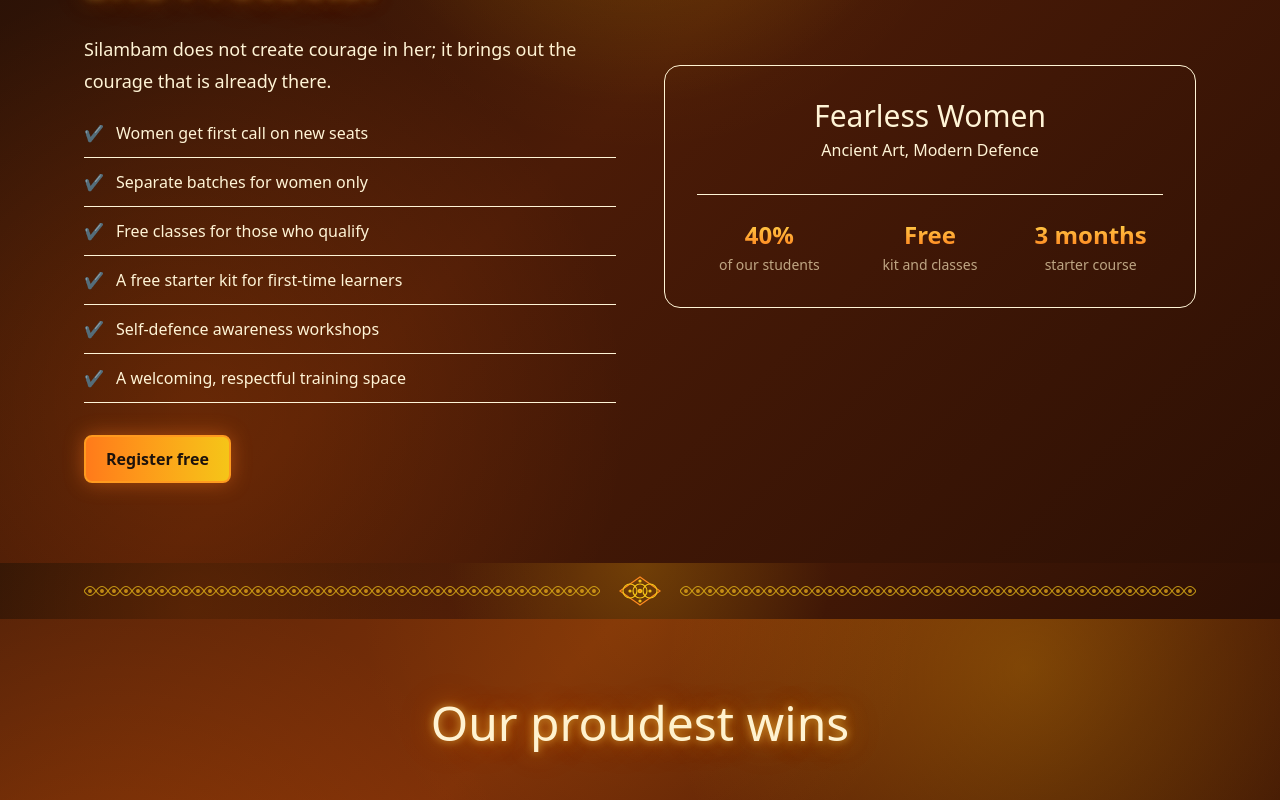
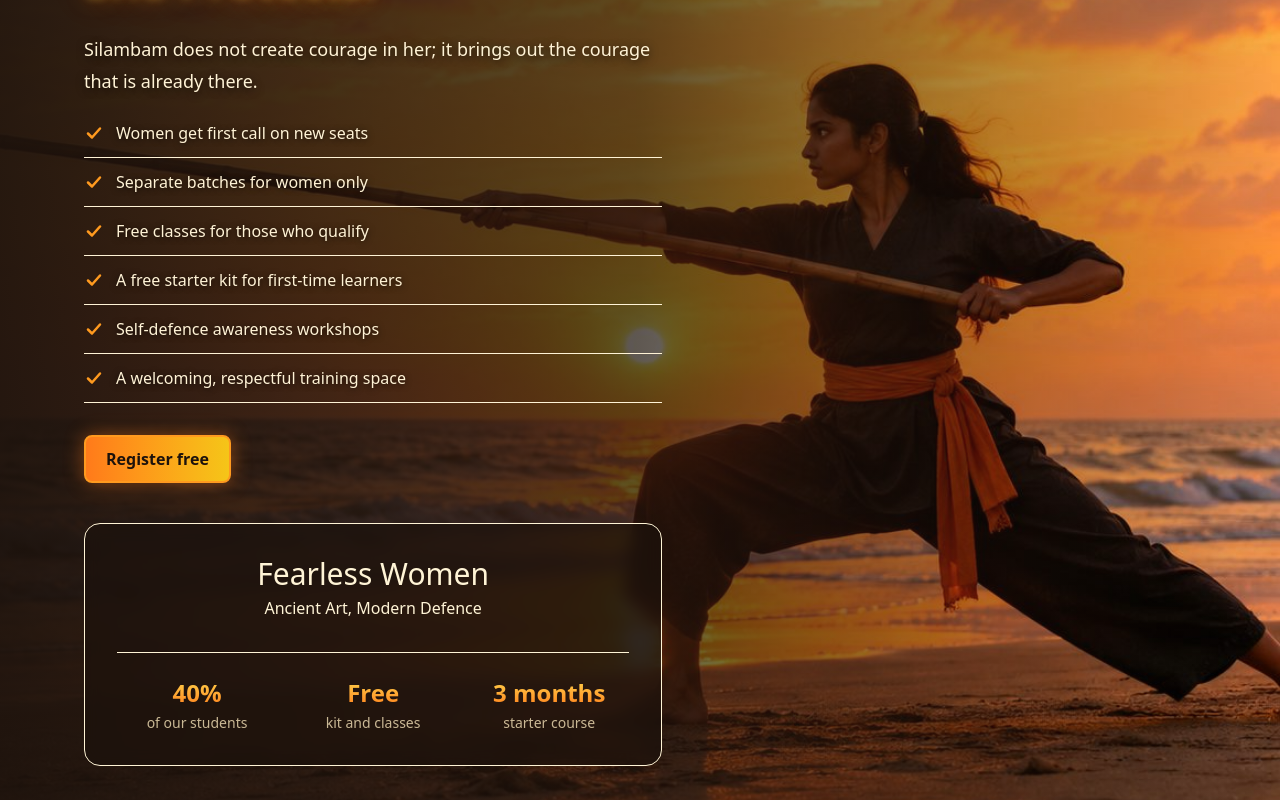
Before and after one commit to Selvi-lab/Silambam-Academy-deployment, a Next.js app: page / in a window 1280 px wide. Shown: the part 4600-5400 px from the top of the page. Built offline with nearby package versions, Linux system fonts and the light colour scheme; a web font is replaced by a local one.

Commit message:
Orange-yellow theme, new hero and section backgrounds

```diff
--- a/app/page.tsx
+++ b/app/page.tsx
@@ -1041,49 +1041,89 @@ function Training() {
 
 function Women() {
   return (
-    <section id="women" className="scroll-mt-20 bg-umber py-16 sm:py-20">
-      <div className="mx-auto grid max-w-6xl items-center gap-10 px-4 sm:px-5 md:grid-cols-2 md:gap-12">
-        <div>
+    <section
+      id="women"
+      className="relative scroll-mt-20 overflow-hidden bg-umber py-16 sm:py-20"
+    >
+      {/* Background photo: she stays on the right side */}
+      <Image
+        src="/women-bg.jpg"
+        alt="A woman practising Silambam with a bamboo staff on the beach at sunset"
+        fill
+        sizes="100vw"
+        className="object-cover object-right"
+      />
+
+      {/* Overlay: dark on the left where the text is, clear on the right where she stands.
+          On phones (no space beside the text) it is darker all over. */}
+      <div
+        aria-hidden
+        className="absolute inset-0 bg-gradient-to-b from-[#1C120C]/85 via-[#1C120C]/75 to-[#1C120C]/85 md:bg-gradient-to-r md:from-[#1C120C]/95 md:via-[#1C120C]/70 md:to-[#1C120C]/0"
+      />
+
+      <div className="relative z-10 mx-auto max-w-6xl px-4 sm:px-5">
+        <div className="md:max-w-[52%]">
           <h2 className="glow-text font-display text-3xl leading-tight text-sand sm:text-5xl">
             She Learns. She Leads. She Protects.
           </h2>
-          <p className="mt-6 text-base leading-8 sm:text-lg">
+          <p className="mt-6 text-base leading-8 text-[#FFF3D6] [text-shadow:0_2px_8px_rgba(0,0,0,0.7)] sm:text-lg">
             Silambam does not create courage in her; it brings out the courage that is already there.
           </p>
+
           <ul className="mt-6 space-y-3">
             {WOMEN_POINTS.map((p) => (
-              <li key={p} className="flex gap-3 border-b border-ember/20 pb-3">
-                <span className="text-ember" aria-hidden>✔</span>
+              <li
+                key={p}
+                className="flex items-center gap-3 border-b border-ember/25 pb-3 text-[#FFF3D6] [text-shadow:0_1px_6px_rgba(0,0,0,0.7)]"
+              >
+                {/* SVG tick, so it always matches the theme (the ✔ character turns purple as an emoji) */}
+                <svg
+                  viewBox="0 0 20 20"
+                  aria-hidden="true"
+                  className="h-5 w-5 shrink-0"
+                  fill="none"
+                  stroke="#FF9A1F"
+                  strokeWidth="2.5"
+                  strokeLinecap="round"
+                  strokeLinejoin="round"
+                >
+                  <path d="M4 10.5l4 4 8-9" />
+                </svg>
                 {p}
               </li>
             ))}
           </ul>
+
           <div className="mt-8">
             <Btn href="#join" solid>Register free</Btn>
           </div>
-        </div>
 
-        <div className="rounded-2xl border border-ember/40 bg-gradient-to-br from-rust/50 to-umber p-6 text-center sm:p-8">
+          {/* Stats card */}
+          <div className="mt-10 rounded-2xl border border-ember/40 bg-[#1C120C]/70 p-6 text-center backdrop-blur-sm sm:p-8">
             <h3 className="font-display text-2xl text-gold sm:text-3xl">Fearless Women</h3>
-          <p className="mt-1 text-sand/85">Ancient Art, Modern Defence</p>
+            <p className="mt-1 text-sand/90">Ancient Art, Modern Defence</p>
             <dl className="mt-8 grid grid-cols-3 gap-4 border-t border-ember/25 pt-6">
               {[
                 ["40%", "of our students"],
                 ["Free", "kit and classes"],
                 ["3 months", "starter course"],
-            ]
-            .map(([n, l]) => (
+              ].map(([n, l]) => (
                 <div key={n}>
-                <dt className="bg-gradient-to-b from-[#FFD84D] to-[#FF7A18] bg-clip-text font-display text-xl font-bold text-transparent sm:text-2xl">{n}</dt>
-                <dd className="mt-1 text-sm text-[#E9D6AE]/75">{l}</dd>
+                  <dt className="bg-gradient-to-b from-[#FFD84D] to-[#FF7A18] bg-clip-text font-display text-xl font-bold text-transparent sm:text-2xl">
+                    {n}
+                  </dt>
+                  <dd className="mt-1 text-sm text-[#E9D6AE]/85">{l}</dd>
                 </div>
               ))}
             </dl>
           </div>
         </div>
+      </div>
     </section>
   );
 }
+
+
 
 function Achievements() {
   return (
```
Also changed, not shown: public/women-bg.jpg (added). Lines whose indentation alone changed are shown as unchanged.
